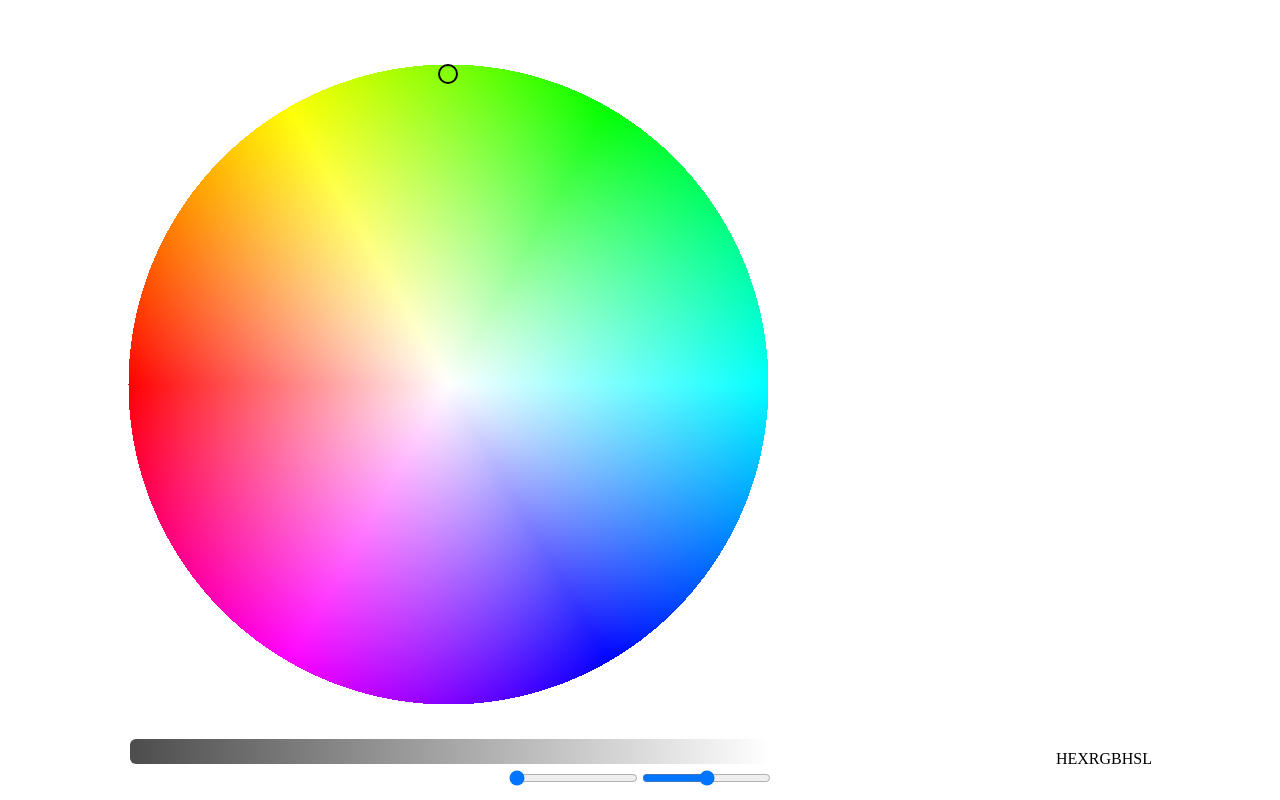
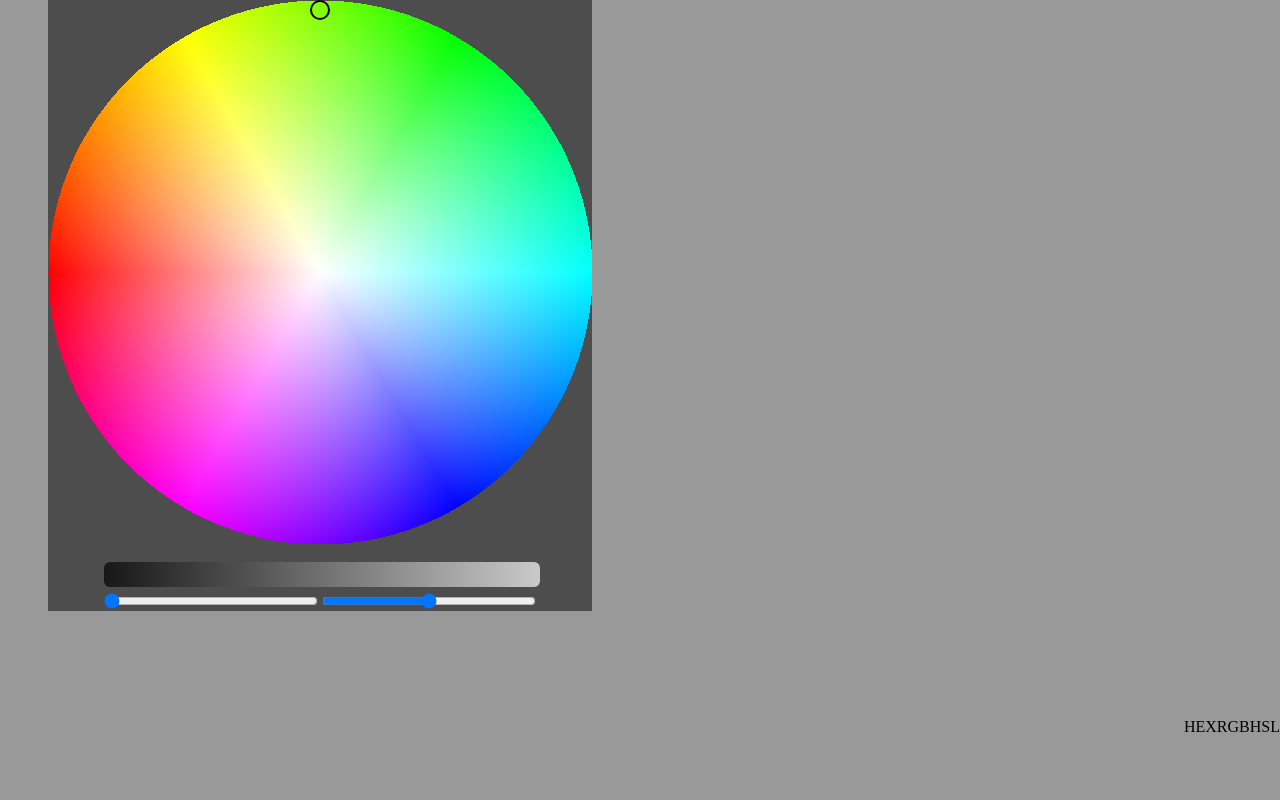
Before and after one commit to avedyer/hexx, a React (Create React App) app: page / in a window 1280 px wide. Built offline with nearby package versions, Linux system fonts and the light colour scheme.

Commit message:
reconfiguring components for better display

```diff
--- a/src/App.css
+++ b/src/App.css
@@ -15,16 +15,23 @@ body {
 .App {
   width: 100vw;
   height: 100vh;
+  background-color: hsl(0, 0%, 60%);
+}
+
+#wheel-app {
+  position: relative;
+  height: calc(100vh - 64px);
+  display: flex;
+  align-items: center;
+}
+
+#controls {
+  box-sizing: border-box;
+  height: inherit;
+  min-width: 50%;
   display: flex;
   flex-direction: column;
   align-items: center;
-}
-
-#wheel-app {
-  width: 1024px;
-  height: 704px;
-  margin-top: 64px;
-  position: relative;
 }
 
 #wheel {
@@ -33,9 +40,12 @@ body {
   left: 0;
 }
 
+#wheel-container {
+  position: relative;
+  background-color: hsl(0, 0%, 30%);
+}
+
 #color-selector {
-  width: 640px;
-  height: 640px;
   border-radius: 50%;
   position: absolute;
   top: 0;
@@ -43,6 +53,24 @@ body {
   box-sizing: content-box;
   z-index: 4;
   transform-origin: center;
+}
+
+#wheel-settings {
+  background-color: hsl(0, 0%, 30%);
+  padding-top: 16px;
+  display: flex;
+  flex-direction: column;
+  justify-content: center;
+  align-items: center;
+}
+
+#dropper-settings {
+  width: 80%;
+  display: flex;
+}
+
+#dropper-settings > input {
+  flex-grow: 1;
 }
 
 #handle, .eyedropper {
@@ -62,13 +90,13 @@ body {
   border: 2px solid grey;
 }
 
+#color-info {
+  min-width: 30%;
+  flex-grow: 2;
+  height: 100%;
+}
+
 #pallette {
-  position: absolute;
-  right: 0;
-  top: 64px;
-  width: 224px;
-  height: 80%;
-  padding: 8px;
   display: flex;
   flex-direction: column;
   justify-content: flex-start;
@@ -76,7 +104,7 @@ body {
 }
 
 .swatch-container {
-  height: 64px;
+  height: calc(100% / 6);
   width: 100%;
   position: relative;
 }
@@ -93,7 +121,8 @@ body {
 .swatch-container .label {
   position: absolute;
   bottom: 0;
-  right: 0;
+  left: 0;
+  padding: 0 8px;
   visibility: hidden;
 }
 
@@ -103,18 +132,16 @@ body {
   right: 0;
 }
 
-#slider-container {
-  position: absolute;
-  bottom: 0;
-  left: 0;
+#lightness-slider {
+  width: 80%;
 }
 
 /* The slider itself */
 .slider {
   -webkit-appearance: none;
   appearance: none;
+  height: 25px;
   width: 100%;
-  height: 25px;
   background: linear-gradient(to right, black, white);
   opacity: 0.7;
   -webkit-transition: .2s;
--- a/src/App.js
+++ b/src/App.js
@@ -12,7 +12,6 @@ function App() {
   return (
     <div className="App">
       <Wheel quantity={quantity} range={range}/>
-      <Controls passQuantity={setQuantity} passRange={setRange}/>
     </div>
   );
 }
--- a/src/controls.js
+++ b/src/controls.js
@@ -5,7 +5,7 @@ import Wheel from "./wheel"
 function Controls(props) {
 
   return (
-    <div>
+    <div id='controls'>
       <input type="range" defaultValue='1' min="1" max = "6" onChange={(e) => props.passQuantity(e.target.value)}/>
       <input type="range"  defaultValue="0.5" min="0" max="1" step='.01' onChange={(e) => props.passRange(e.target.value)}/>
     </div>
--- a/src/wheel.js
+++ b/src/wheel.js
@@ -9,12 +9,13 @@ export default function Wheel(props) {
   const [colors, setColors] = useState([])
   const [colorLabels, setColorLabels] = useState([])
   const [model, setModel] = useState('hsl')
-
-  const radius = 320
+  const [quantity, setQuantity] = useState(1);
+  const [range, setRange] = useState(0.5);
+  const [radius, setRadius] = useState()
 
   useEffect(() => {
     if (!initialized) {
-      if (document.getElementById('wheel')) {
+      if (document.getElementById('wheel') && radius) {
         renderWheel()
         setInitialized(true)
       }
@@ -22,7 +23,16 @@ export default function Wheel(props) {
   })
 
   useEffect(() => {
+    if (!radius && document.getElementById('controls')) {
+      const smallSide = Math.min(document.getElementById('controls').offsetHeight, document.getElementById('controls').offsetWidth)
+      setRadius(Math.floor(smallSide / 2) - 48)
+    }
+  })
+
+  useEffect(() => {
+    if (initialized) {
       renderWheel()
+    }
     if (handleCoords) {
       rotateDroppers(handleCoords)
     }
@@ -32,7 +42,7 @@ export default function Wheel(props) {
     if (handleCoords) {
       rotateDroppers(handleCoords)
     }
-  }, [props.quantity, props.range])
+  }, [quantity, range])
 
   useEffect(() => {
     if(model !== 'rgb') {
@@ -62,7 +72,7 @@ export default function Wheel(props) {
     else {
       setColorLabels([...colors])
     }
-  }, [colors])
+  }, [colors, model])
 
   function renderWheel() {
     let canvas = document.getElementById('wheel')
@@ -227,7 +237,7 @@ export default function Wheel(props) {
 
     setHandleCoords(coords)
 
-    if (props.quantity > 1) {
+    if (quantity > 1) {
       rotateDroppers(coords, e)
     }
 
@@ -242,7 +252,7 @@ export default function Wheel(props) {
     const sides =  {x: coords.x - radius, y: -coords.y + radius};
     const hypotenuse = Math.sqrt((sides.x**2) + (sides.y**2));
 
-    const maxRange = props.quantity == 2 ? 1 : 1 / props.quantity  //Maximum fraction of the circle around which the dropper can rotate. One dropper can rotate freely.
+    const maxRange = quantity == 2 ? 1 : 1 / quantity  //Maximum fraction of the circle around which the dropper can rotate. One dropper can rotate freely.
 
     let handleRotation  //Degree of rotation of handle. Applied as adjustment to each dropper.
 
@@ -263,12 +273,12 @@ export default function Wheel(props) {
       }
     }
 
-    const dropperRotation = Math.PI * 2 * (props.range * maxRange) //Baseline rotation for each dropper.
+    const dropperRotation = Math.PI * 2 * (range * maxRange) //Baseline rotation for each dropper.
 
     let coordArray = []
 
     document.querySelectorAll('.eyedropper').forEach((eyedropper, index) => {
-      const step = props.quantity - index - 1
+      const step = quantity - index - 1
 
       //Ratio based on angle of rotation, multiplied with hypotenuse to find x and y coordincates
       const ratio = {x: Math.sin((dropperRotation * step) + handleRotation), y: Math.cos((dropperRotation  * step) + handleRotation)}
@@ -291,15 +301,38 @@ export default function Wheel(props) {
 
   return (
     <div id='wheel-app'>
+      <div id='controls'>
+        <div id='wheel-container' style={{width: `${radius * 2}px`, height: `${radius * 2}px`}}>
           <canvas id='wheel' width={radius * 2} height={radius * 2}/>
-      <div id="slider-container" style={{width: `${radius * 2}px`}}>
+          <div id="color-selector"
+            style={{width: `${radius * 2}px`, height: `${radius * 2}px`}}
+            onMouseDown={() => setTracking(true)}
+              onMouseMove={(e) => moveHandle(e)}
+              onMouseUp={() => setTracking(false)}  //Tracking state keeps handle from being sticky.
+              onClick={(e) => moveHandle(e)}
+            >
+            <div id="handle" style={{top: '0', left: 'calc(50% - 10px)'}}/>
+            {Array.from(Array(quantity - 1)).map(() =>
+              (<div className="eyedropper"/>)
+            )}
+          </div>
+        </div>
+        <div id='wheel-settings' style={{width: `${radius * 2}px`}}>
+          <div id="lightness-slider">
             <input type="range"
               defaultValue="1" min="0" max="1" step={0.02} className="slider" id="slider"
               onChange={(e) => setLightness(e.target.value)} //Controls lightness setting of filter
             />
           </div>
-      <div id='pallette'>
-        {Array.from(  'x'.repeat(props.quantity)).map((item, index) =>
+          <div id='dropper-settings'>
+            <input type="range" defaultValue='1' min="1" max = "6" onChange={(e) => setQuantity(e.target.value)}/>
+            <input type="range"  defaultValue="0.5" min="0" max="1" step='.01' onChange={(e) => setRange(e.target.value)}/>
+          </div>
+        </div>
+      </div>
+      <div id='color-info'>
+        <div id='pallette' style={{height: `${radius * 2}px`}}>
+          {Array.from(  'x'.repeat(quantity)).map((item, index) =>
             <div className="swatch-container">
               <div className="swatch" key={`color${index}`} id={`color${index}`} style={{backgroundColor: colors[index]}} />
               <span className="label">{colorLabels[index]}</span>
@@ -311,16 +344,6 @@ export default function Wheel(props) {
           <span onClick={() => setModel('rgb')}>RGB</span>
           <span onClick={() => setModel('hsl')}>HSL</span>
         </div>
-      <div id="color-selector"
-          onMouseDown={() => setTracking(true)}
-            onMouseMove={(e) => moveHandle(e)}
-            onMouseUp={() => setTracking(false)}  //Tracking state keeps handle from being sticky.
-            onClick={(e) => moveHandle(e)}
-          >
-          <div id="handle" style={{top: '0', left: 'calc(50% - 10px)'}}/>
-          {Array.from(Array(props.quantity - 1)).map(() =>
-            (<div className="eyedropper"/>)
-          )}
       </div>
     </div>
   )
```
Lines whose indentation alone changed are shown as unchanged.
